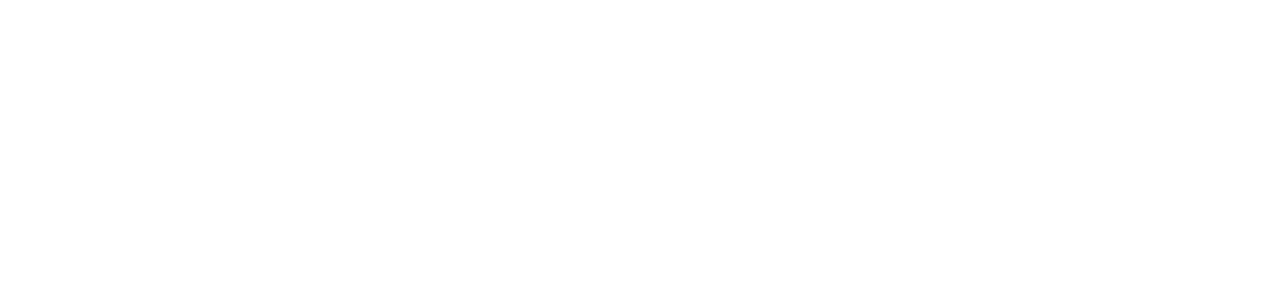
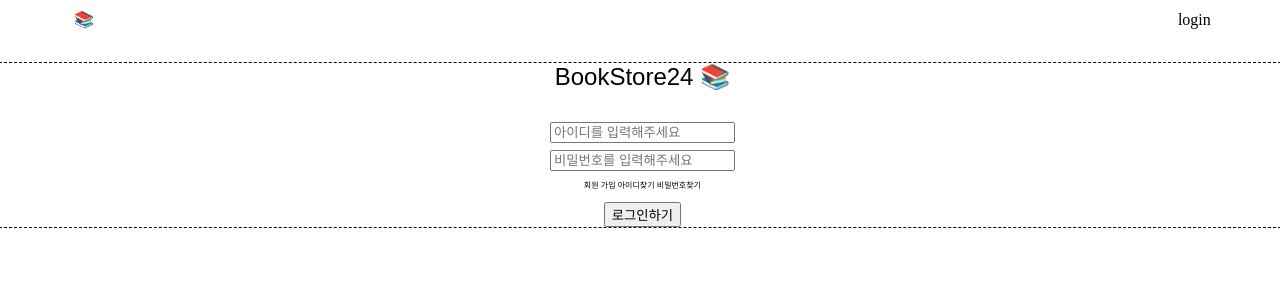
Before and after one commit to yundevingV/BookStore24, a React (Create React App) app: page /login in a window 1280 px wide. Shown: the top 300 px of the page. Built offline with nearby package versions, Linux system fonts and the light colour scheme.

Commit message:
[Feat] : Login 페이지 구현

```diff
--- a/src/App.tsx
+++ b/src/App.tsx
@@ -1,11 +1,28 @@
+//내부
 import React from 'react';
+import Login from './pages/Login'
 
+
+//외부
+import { Route , Routes } from 'react-router';
+import styled from 'styled-components';
 
 function App() {
   return (
-    <>
-    </>
+    <AppContainer>
+    <Routes>
+      <Route path='/login' Component={Login} />
+    </Routes>
+
+    </AppContainer>
   );
 }
 
+const AppContainer = styled.div`
+
+  //상우하좌
+  margin : -1vh -1vw 0px -1vh;
+
+`
+
 export default App;
--- a/src/index.tsx
+++ b/src/index.tsx
@@ -1,19 +1,11 @@
-import React from 'react';
-import ReactDOM from 'react-dom/client';
-import './index.css';
+import * as React from 'react';
+import ReactDom from 'react-dom';
 import App from './App';
-import reportWebVitals from './reportWebVitals';
+import { BrowserRouter } from 'react-router-dom';
 
-const root = ReactDOM.createRoot(
-  document.getElementById('root') as HTMLElement
-);
-root.render(
-  <React.StrictMode>
-    <App />
-  </React.StrictMode>
-);
-
-// If you want to start measuring performance in your app, pass a function
-// to log results (for example: reportWebVitals(console.log))
-// or send to an analytics endpoint. Learn more: https://bit.ly/CRA-vitals
-reportWebVitals();
+ReactDom.render(
+    <BrowserRouter>
+        <App />
+    </BrowserRouter>,
+    document.querySelector('#root'))
+;
--- /dev/null
+++ b/src/pages/Login.tsx
@@ -0,0 +1,111 @@
+import React from "react";
+import Header from "../components/Header";
+
+import { styled } from "styled-components";
+
+interface InputType {
+    isType : boolean;
+}
+
+export default function Login() {
+
+    const isType = true;
+
+    return(
+        <Wrapper>
+            <Header />
+            <LoginContainer>
+                <Title>
+                    <TitleFont>
+                        BookStore24 📚
+                    </TitleFont>
+                </Title>
+
+                <InputContainer>
+                    <InputType isType={isType}/>
+                    <InputType isType={!isType}/>
+
+                </InputContainer>
+
+                <MenuContainer>
+                    <Menu>
+                        회원 가입 아이디찾기 비밀번호찾기
+                    </Menu>
+                </MenuContainer>
+
+                <ButtonContainer>
+                    <SubmitButton>
+                        로그인하기
+                    </SubmitButton>
+                </ButtonContainer>
+
+            </LoginContainer>
+        </Wrapper>
+    )
+}
+
+//styled-component
+
+const Wrapper = styled.div`
+
+`
+
+const LoginContainer = styled.div`
+font-family: arial;
+font-size: 24px;
+margin: 0 auto;
+
+//보기전용
+outline: dashed 1px black;
+`
+
+const Title = styled.div`
+margin: 0 auto;
+text-align : center;
+
+`
+
+const TitleFont = styled.p`
+`
+
+const InputContainer = styled.div`
+margin: 0 auto;
+text-align : center;
+
+`
+
+const Input = styled.input`
+
+`
+
+const MenuContainer = styled.div`
+margin: 0 auto;
+text-align : center;
+`
+
+const Menu = styled.p`
+font-size : 8px;
+`
+const ButtonContainer = styled.div`
+margin: 0 auto;
+text-align : center;
+`
+
+const SubmitButton = styled.button`
+
+`
+
+//아이디 / 비밀번호에 따라 다르게 렌더링
+// eslint-disable-next-line @typescript-eslint/no-redeclare
+const InputType: React.FC<InputType> = ({ isType }) => {
+return (
+    <div>
+    {isType ? (
+        <Input placeholder='아이디를 입력해주세요' />
+
+    ) : (
+        <Input placeholder='비밀번호를 입력해주세요' />
+    )}
+    </div>
+);
+};
```
